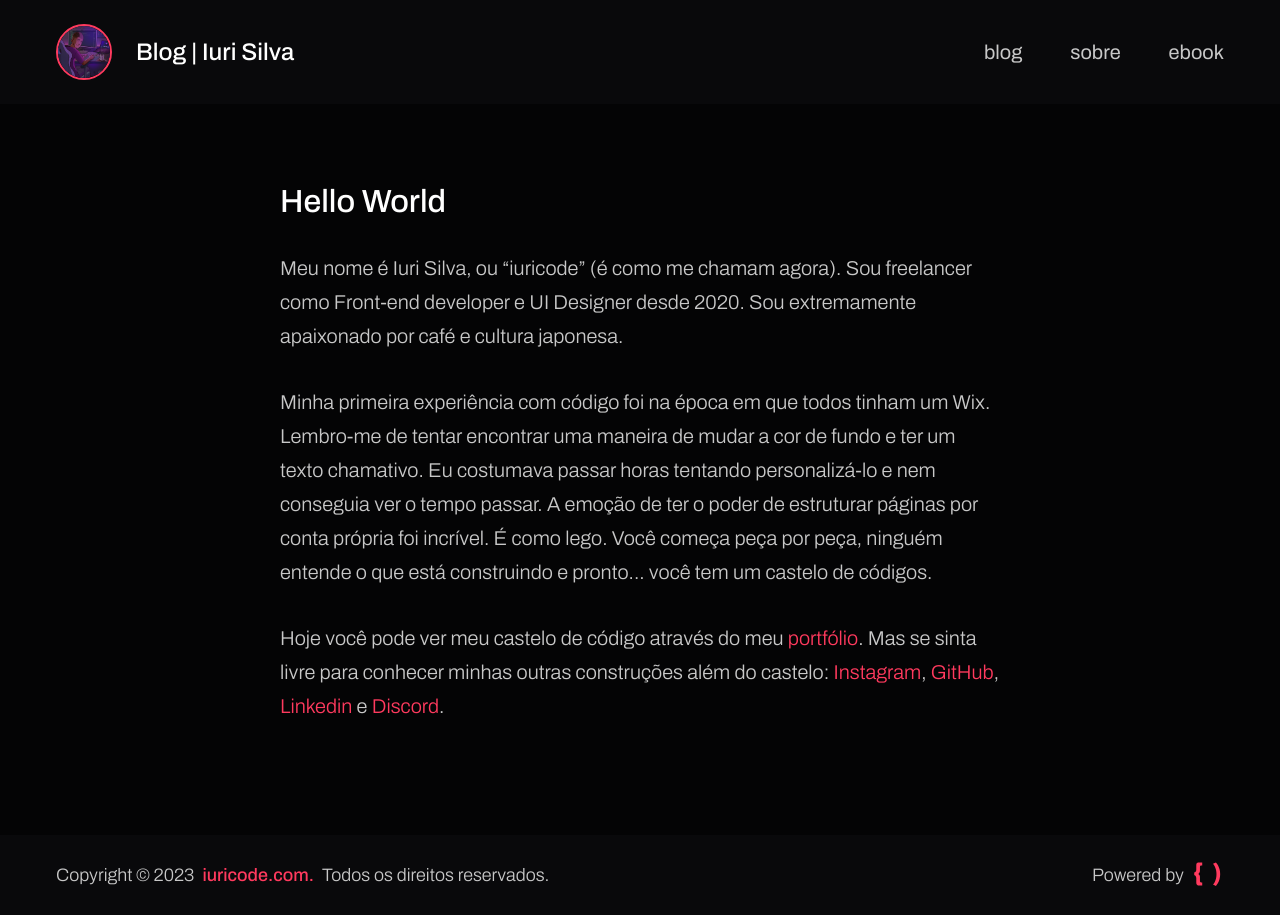
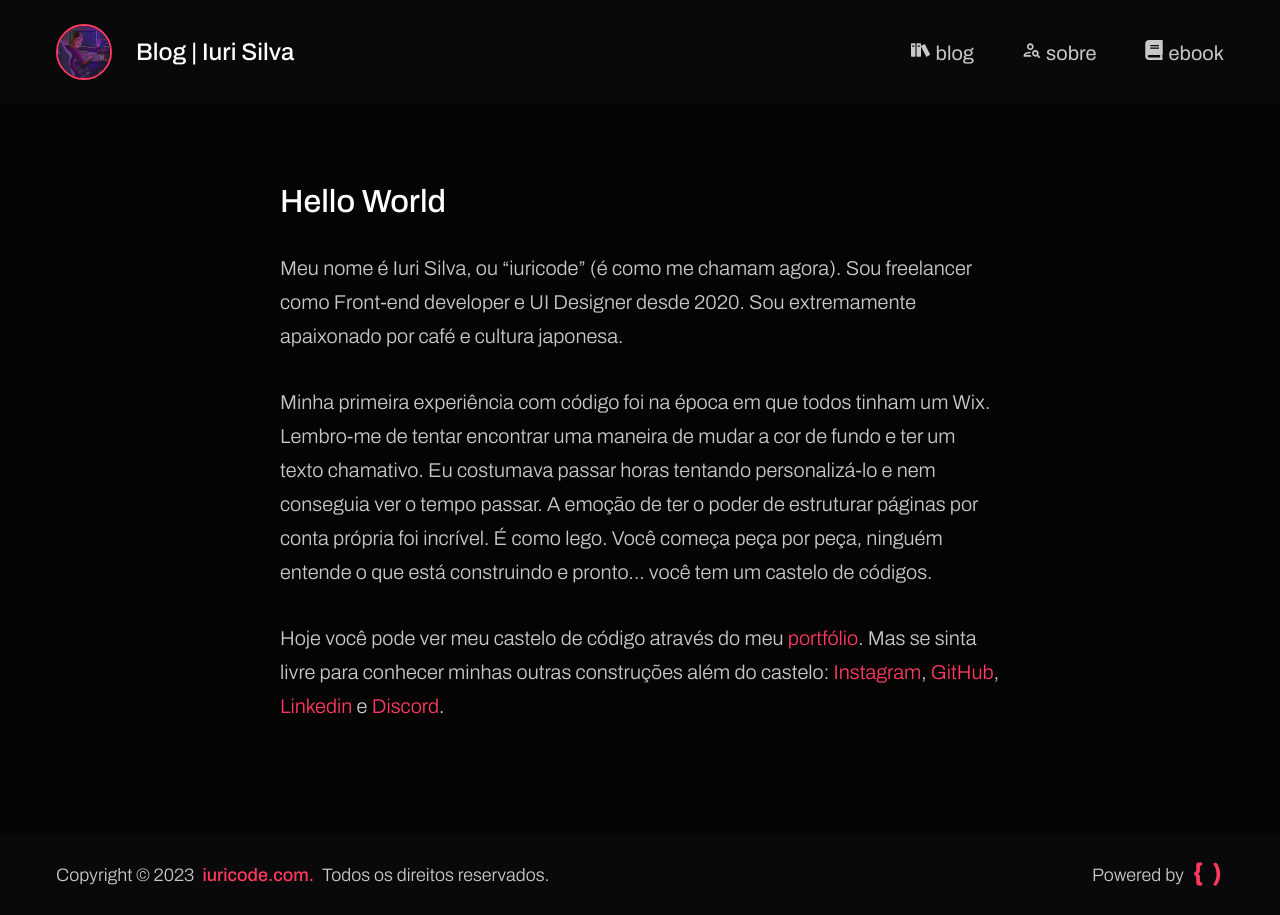
Before and after one commit to iuricode/blog, a Next.js app: page /sobre in a window 1280 px wide. Built offline with nearby package versions, Linux system fonts and the light colour scheme.

Commit message:
:lipstick: feat: Adicionando ícones na tela inicial e efeitos

```diff
--- a/package.json
+++ b/package.json
@@ -22,6 +22,7 @@
     "next-mdx-remote": "^4.2.0",
     "react": "18.2.0",
     "react-dom": "18.2.0",
+    "react-icons": "^4.7.1",
     "react-is": "^18.2.0",
     "rehype-autolink-headings": "^6.1.1",
     "rehype-highlight": "^5.0.2",
--- a/src/components/articles/styles.module.css
+++ b/src/components/articles/styles.module.css
@@ -19,6 +19,11 @@
   flex-grow: 1;
   border-radius: 2px;
   padding: 32px;
+  transition: .5s;
+}
+.list li:hover{
+  transform: translateY(-10px);
+  box-shadow: -7px 6px 7px 0px rgb(53 53 53 / 21%);
 }
 
 .list h2 {
--- a/src/components/menu/index.tsx
+++ b/src/components/menu/index.tsx
@@ -1,7 +1,11 @@
 import React from "react";
 import Link from "next/link";
 import Image from "next/image";
+import {FaBook as Book} from 'react-icons/fa';
+import {ImBooks as Blog} from 'react-icons/im';
+import {MdOutlinePersonSearch as About} from 'react-icons/md';
 import styles from "./styles.module.css";
+
 
 const Menu = () => {
   return (
@@ -20,14 +24,14 @@ const Menu = () => {
           <nav>
             <ul>
               <li>
-                <Link href="/">blog</Link>
+                <Link href="/"><Blog/> blog</Link>
               </li>
               <li>
-                <Link href="/sobre">sobre</Link>
+                <Link href="/sobre"><About/> sobre</Link>
               </li>
               <li>
                 <Link href="https://www.iuricode.com/efront/" target="_blank">
-                  ebook
+                  <Book/> ebook
                 </Link>
               </li>
             </ul>
```
Also changed, not shown: 2 other files (tests, documents, lock files or other folders).
